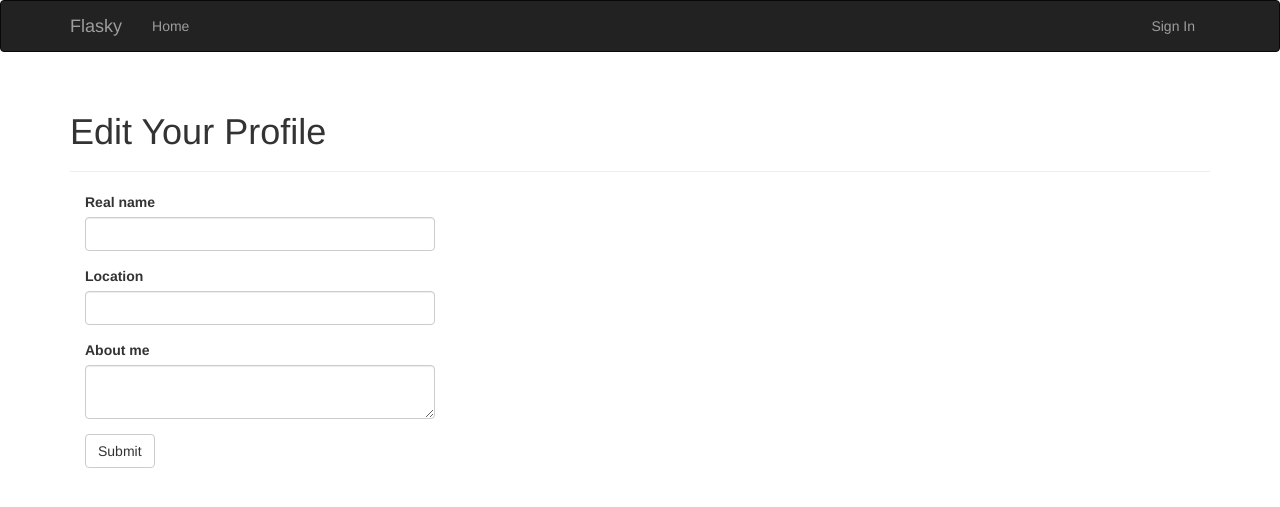
After one commit to ahwi/PythonNote, a Flask app: template code/flask/chapter10/10.1/app/templates/edit_profile.html in a window 1280 px wide. The commit adds this page. Shown: the top 507 px of the page. Run offline with Flask 2, Linux system fonts and the light colour scheme; the template is opened without the code that fills it: values that come from a table or form of the project are taken from there, others are empty; some libraries are stand-ins or nearby versions.

Commit message:
提交flask-web笔记

```diff
--- a/code/flask/chapter10/10.1/app/main/forms.py
+++ b/code/flask/chapter10/10.1/app/main/forms.py
@@ -1,8 +1,15 @@
-from flask_wtf import FlaskForm
-from wtforms import StringField, SubmitField
-from wtforms.validators import DataRequired
+from flask_wtf import FlaskForm, Form
+from wtforms import StringField, SubmitField, TextAreaField
+from wtforms.validators import DataRequired, Length
 
 
 class NameForm(FlaskForm):
     name = StringField('What is your name?', validators=[DataRequired()])
     submit = SubmitField('Submit')
+
+
+class EditProfileForm(Form):
+    name = StringField('Real name', validators=[Length(0, 64)])
+    location = StringField('Location', validators=[Length(0, 64)])
+    about_me = TextAreaField('About me')
+    submit = SubmitField('Submit')
--- /dev/null
+++ b/code/flask/chapter10/10.1/app/templates/edit_profile.html
@@ -0,0 +1,13 @@
+{% extends "base.html" %}
+{% import "bootstrap/wtf.html" as wtf %}
+
+{% block title %}Flasky - Edit Profile{% endblock %}
+
+{% block page_content %}
+<div class="page-header">
+    <h1>Edit Your Profile</h1>
+</div>
+<div class="col-md-4">
+    {{ wtf.quick_form(form) }}
+</div>
+{% endblock %}
--- a/code/flask/chapter10/10.1/app/templates/user.html
+++ b/code/flask/chapter10/10.1/app/templates/user.html
@@ -19,6 +19,11 @@
         <p><a href="mailto:{{ user.email }}">{{ user.email }}</a></p>
     {% endif %}
     {% if user.about_me %}<p>{{ user.about_me }}</p>{% endif %}
+    {% if user == current_user %}
+        <a class="btn btn-default" href="{{ url_for('.edit_profile') }}">
+            Edit Profile
+        </a>
+    {% endif %}
     <p>
         Member since {{ moment(user.member_since).format('L') }}.
         Last seen {{ moment(user.last_seen).fromNow() }}.
```
Also changed, not shown: code/flask/chapter10/10.1/app/main/views.py (+21 -2 lines), source/flaskWeb/Flask-Web开发.md (+6 -0 lines).
